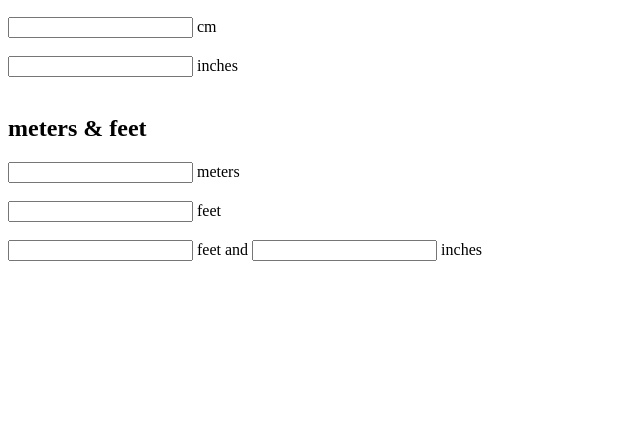
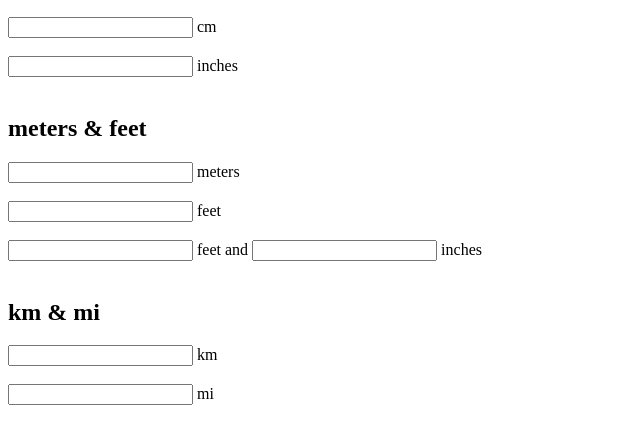
Before and after one commit to echoeoe/converter, a website: page index.html in a window 1280 px wide. Shown: the part 110-554 px from the top of the page, without its empty margins (0-640 px from the left). Drawn offline with Linux system fonts and the light colour scheme.

Commit message:
Update index.html
added km & mi

```diff
--- a/index.html
+++ b/index.html
@@ -34,6 +34,14 @@ p    {color: darkslategrey;}
 <input type="number" id="inchInp2" name="inchInp2"> <!-- feet and inches -->
 <label for = "inchInp2">inches</label><br><br>
 
+<h2>km & mi</h2>
+
+<input type="number" id="kmInp" name="kmInp">
+<label for = "kmInp">km</label><br><br>
+
+<input type="number" id="miInp" name="miInp">
+<label for = "miInp">mi</label><br><br>
+
 </body>
 
 </html>
```
